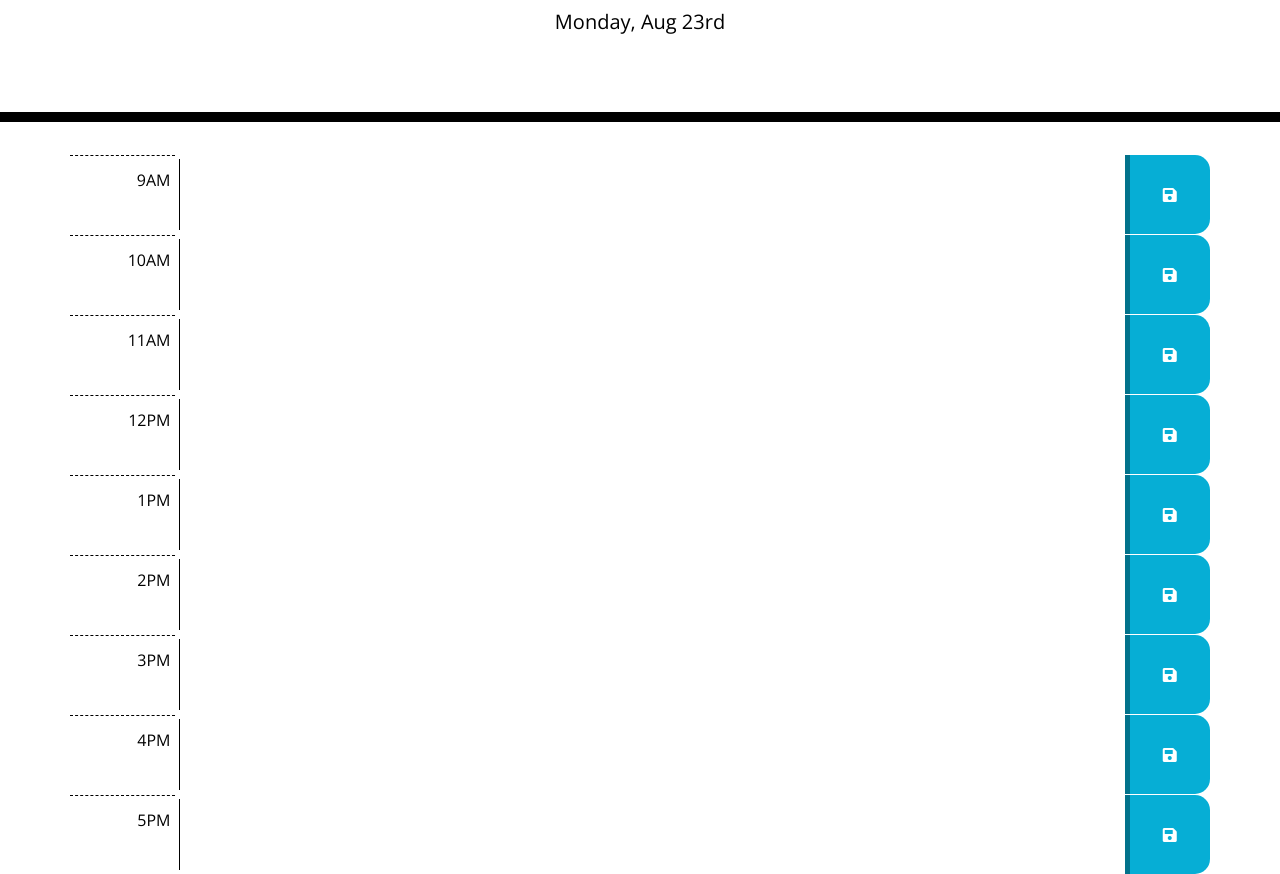
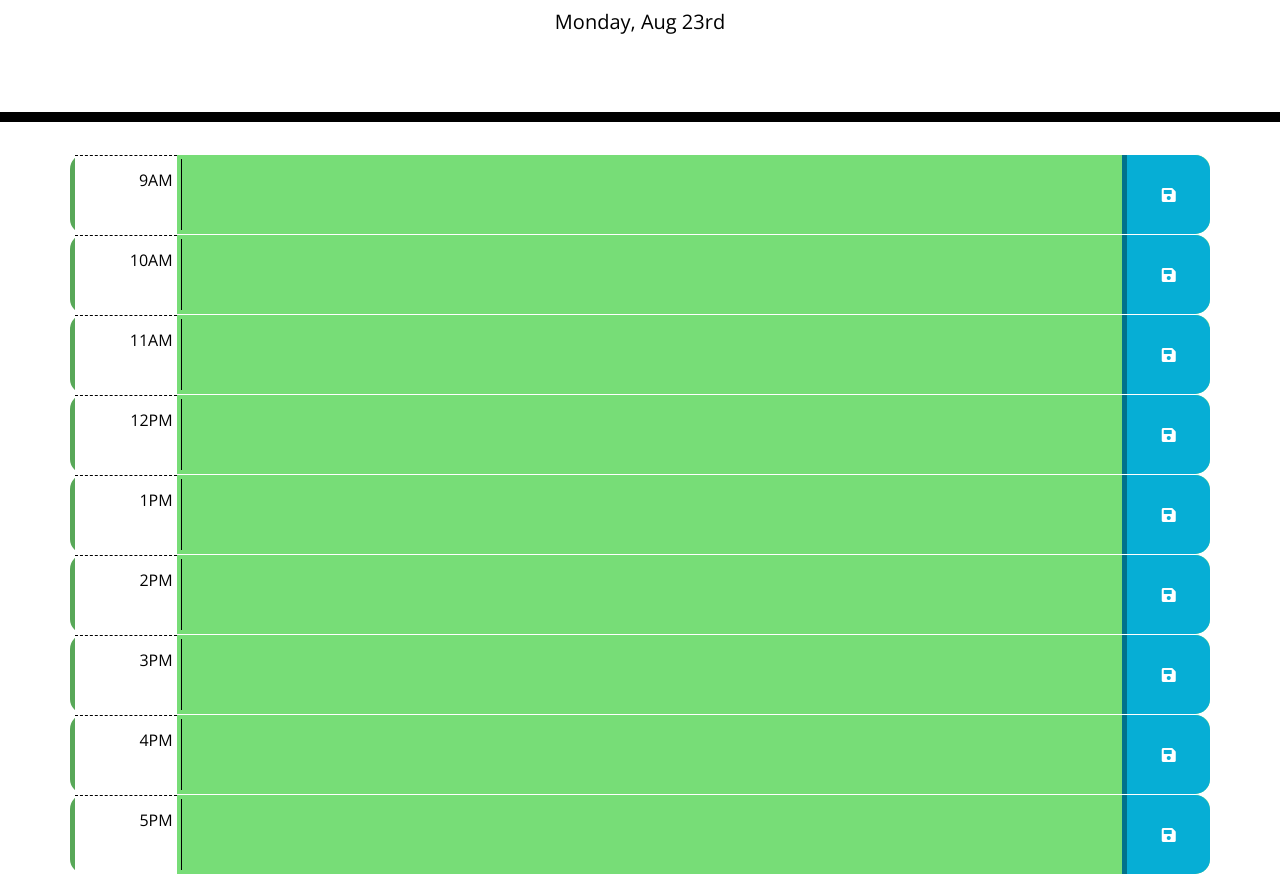
Before and after one commit to JD-Rowley/work-day-scheduler, a plain HTML site: page index.html in a window 1280 px wide. Shown: the part 182-1056 px from the top of the page. Drawn offline with nearby package versions, Linux system fonts and the light colour scheme.

Commit message:
add local storage functionality

```diff
--- a/assets/js/script.js
+++ b/assets/js/script.js
@@ -1,7 +1,54 @@
 var currentDayEl = document.getElementById("currentDay");
 
+// show current month and day
 currentDayEl.textContent = moment().format("dddd, MMM Do");
 
 // color code time blocks to indicate past, present, or future
-var currentTime = moment();
 var currentHour = moment().hour();
+
+// save tasks to localStorage
+$(".saveBtn").on("click", function() {
+    // create variables to save tasks and time
+    var task = $(".task-description").val();
+    var time = $(this).parent().attr("id");
+
+    localStorage.setItem(time, task);
+})
+
+// retrieve tasks from localStorage
+$("#9am .task-description").val(localStorage.getItem("9am"));
+$("#10am .task-description").val(localStorage.getItem("10am"));
+$("#11am .task-description").val(localStorage.getItem("11am"));
+$("#12pm .task-description").val(localStorage.getItem("12pm"));
+$("#1pm .task-description").val(localStorage.getItem("1pm"));
+$("#2pm .task-description").val(localStorage.getItem("2pm"));
+$("#3pm .task-description").val(localStorage.getItem("3pm"));
+$("#4pm .task-description").val(localStorage.getItem("4pm"));
+$("#5pm .task-description").val(localStorage.getItem("5pm"));
+
+function hourTracker() {
+    // loop over time blocks
+    $(".time-block").each(function () {
+        var blockHour = parseInt($(this)
+            .attr("id")
+            .split("hour")[1]);
+        console.log(blockHour, currentHour);
+
+        // check current time against given time blocks
+        if (blockHour < currentHour) {
+            $(this).addClass("past");
+            $(this).removeClass("present");
+            $(this).removeClass("future");
+        } else if (blockHour === currentHour) {
+            $(this).addClass("present");
+            $(this).removeClass("future");
+            $(this).removeClass("past");
+        } else {
+            $(this).addClass("future");
+            $(this).removeClass("past");
+            $(this).removeClass("present");
+        }
+    })
+};
+
+hourTracker();
--- a/index.html
+++ b/index.html
@@ -30,104 +30,86 @@
     </header>
     <div class="container">
       <!-- Timeblocks go here -->
-      <div id="9am" class="row">
+      <div id="9am" class="row time-block">
         <div class="col-lg d-flex justify-content-end pt-3 pr-1 hour">
           <p>9AM</p>
         </div>
         <div class="col-lg-10 d-flex p-1 task">
           <textarea id="task-list" class="task-description"></textarea>
         </div>
-        <div class="col-lg d-flex p-0">
-          <button id="saveBtn" class="saveBtn fa fa-save"></button>
-        </div>
+          <button id="saveBtn" class="col-lg p-0 saveBtn fa fa-save"></button>
       </div>
-      <div class="row 10am">
+      <div id="10am" class="row time-block">
         <div class="col-lg d-flex justify-content-end pt-3 pr-1 hour">
           <p>10AM</p>
         </div>
         <div class="col-lg-10 d-flex p-1 task">
           <textarea id="task-list" class="task-description"></textarea>
         </div>
-        <div class="col-lg d-flex p-0">
-          <button id="saveBtn" class="saveBtn fa fa-save"></button>
-        </div>
+          <button id="saveBtn" class="col-lg p-0 saveBtn fa fa-save"></button>
       </div>
-      <div class="row 11am">
+      <div id="11am" class="row time-block">
         <div class="col-lg d-flex justify-content-end pt-3 pr-1 hour">
           <p>11AM</p>
         </div>
         <div class="col-lg-10 d-flex p-1 task">
           <textarea id="task-list" class="task-description"></textarea>
         </div>
-        <div class="col-lg d-flex p-0">
-          <button id="saveBtn" class="saveBtn fa fa-save"></button>
-        </div>
+          <button id="saveBtn" class="col-lg p-0 saveBtn fa fa-save"></button>
       </div>
-      <div class="row 12pm">
+      <div id="12pm" class="row time-block">
         <div class="col-lg d-flex justify-content-end pt-3 pr-1 hour">
           <p>12PM</p>
         </div>
         <div class="col-lg-10 d-flex p-1 task">
           <textarea id="task-list" class="task-description"></textarea>
         </div>
-        <div class="col-lg d-flex p-0">
-          <button id="saveBtn" class="saveBtn fa fa-save"></button>
-        </div>
+          <button id="saveBtn" class="col-lg p-0 saveBtn fa fa-save"></button>
       </div>
-      <div class="row 1pm">
+      <div id="1pm" class="row time-block">
         <div class="col-lg d-flex justify-content-end pt-3 pr-1 hour">
           <p>1PM</p>
         </div>
         <div class="col-lg-10 d-flex p-1 task">
           <textarea id="task-list" class="task-description"></textarea>
         </div>
-        <div class="col-lg d-flex p-0">
-          <button id="saveBtn" class="saveBtn fa fa-save"></button>
-        </div>
+          <button id="saveBtn" class="col-lg p-0 saveBtn fa fa-save"></button>
       </div>
-      <div class="row 2pm">
+      <div id="2pm" class="row time-block">
         <div class="col-lg d-flex justify-content-end pt-3 pr-1 hour">
           <p>2PM</p>
         </div>
         <div class="col-lg-10 d-flex p-1 task">
           <textarea id="task-list" class="task-description"></textarea>
         </div>
-        <div class="col-lg d-flex p-0">
-          <button id="saveBtn" class="saveBtn fa fa-save"></button>
-        </div>
+          <button id="saveBtn" class="col-lg p-0 saveBtn fa fa-save"></button>
       </div>
-      <div class="row 3pm">
+      <div id="3pm" class="row time-block">
         <div class="col-lg d-flex justify-content-end pt-3 pr-1 hour">
           <p>3PM</p>
         </div>
         <div class="col-lg-10 d-flex p-1 task">
           <textarea id="task-list" class="task-description"></textarea>
         </div>
-        <div class="col-lg d-flex p-0">
-          <button id="saveBtn" class="saveBtn fa fa-save"></button>
-        </div>
+          <button id="saveBtn" class="col-lg p-0 saveBtn fa fa-save"></button>
       </div>
-      <div class="row 4pm">
+      <div id="4pm" class="row time-block">
         <div class="col-lg d-flex justify-content-end pt-3 pr-1 hour">
           <p>4PM</p>
         </div>
         <div class="col-lg-10 d-flex p-1 task">
           <textarea id="task-list" class="task-description"></textarea>
         </div>
-        <div class="col-lg d-flex p-0">
-          <button id="saveBtn" class="saveBtn fa fa-save"></button>
-        </div>
+          <button id="saveBtn" class="col-lg p-0 saveBtn fa fa-save"></button>
       </div>
-      <div class="row 5pm">
+      <div id="5pm" class="row time-block">
         <div class="col-lg d-flex justify-content-end pt-3 pr-1 hour">
           <p>5PM</p>
         </div>
         <div class="col-lg-10 d-flex p-1 task">
           <textarea id="task-list" class="task-description"></textarea>
         </div>
-        <div class="col-lg d-flex p-0">
-          <button id="saveBtn" class="saveBtn fa fa-save"></button>
-        </div>
+          <button id="saveBtn" class="col-lg p-0 saveBtn fa fa-save"></button>
       </div>
 
     </div>
```
